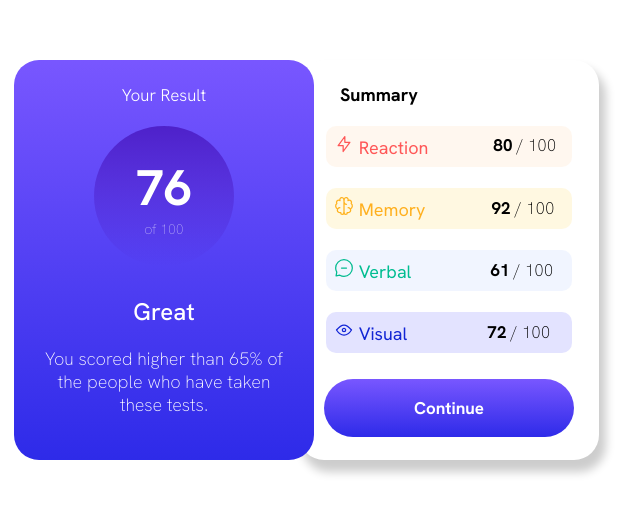
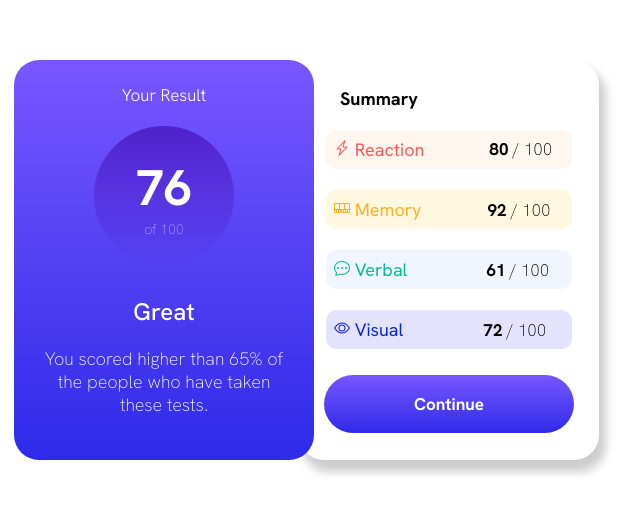
Before and after one commit to VictorWest/Frontend-Model1, a plain HTML site: page index.html in a window 1280 px wide. Shown: the part 148-662 px from the top of the page, 341-981 px from the left. Drawn offline with Linux system fonts and the light colour scheme.

Commit message:
Add files via upload

```diff
--- a/index.html
+++ b/index.html
@@ -28,25 +28,35 @@
    <p>Summary</p>
    <div class="Reaction">
     <div class="hash">
-      <p id="b"><img src="./icon-reaction.svg" height="20"> Reaction </p>
+      <p id="b"><svg xmlns="http://www.w3.org/2000/svg" width="16" height="16" fill="currentColor" class="bi bi-lightning-charge" viewBox="0 0 16 16">
+        <path d="M11.251.068a.5.5 0 0 1 .227.58L9.677 6.5H13a.5.5 0 0 1 .364.843l-8 8.5a.5.5 0 0 1-.842-.49L6.323 9.5H3a.5.5 0 0 1-.364-.843l8-8.5a.5.5 0 0 1 .615-.09zM4.157 8.5H7a.5.5 0 0 1 .478.647L6.11 13.59l5.732-6.09H9a.5.5 0 0 1-.478-.647L9.89 2.41 4.157 8.5z"/>
+      </svg> Reaction </p>
       <div class="orios1"></p><span><b>80</b> / 100</span></p></div>
     </div>
    </div><br>
    <div class="Memory">
     <div class="hash">
-      <p id="c"><img src="./icon-memory.svg" height="20"> Memory </p>
+      <p id="c"><svg xmlns="http://www.w3.org/2000/svg" width="16" height="16" fill="currentColor" class="bi bi-memory" viewBox="0 0 16 16">
+        <path d="M1 3a1 1 0 0 0-1 1v8a1 1 0 0 0 1 1h4.586a1 1 0 0 0 .707-.293l.353-.353a.5.5 0 0 1 .708 0l.353.353a1 1 0 0 0 .707.293H15a1 1 0 0 0 1-1V4a1 1 0 0 0-1-1H1Zm.5 1h3a.5.5 0 0 1 .5.5v4a.5.5 0 0 1-.5.5h-3a.5.5 0 0 1-.5-.5v-4a.5.5 0 0 1 .5-.5Zm5 0h3a.5.5 0 0 1 .5.5v4a.5.5 0 0 1-.5.5h-3a.5.5 0 0 1-.5-.5v-4a.5.5 0 0 1 .5-.5Zm4.5.5a.5.5 0 0 1 .5-.5h3a.5.5 0 0 1 .5.5v4a.5.5 0 0 1-.5.5h-3a.5.5 0 0 1-.5-.5v-4ZM2 10v2H1v-2h1Zm2 0v2H3v-2h1Zm2 0v2H5v-2h1Zm3 0v2H8v-2h1Zm2 0v2h-1v-2h1Zm2 0v2h-1v-2h1Zm2 0v2h-1v-2h1Z"/>
+      </svg> Memory </p>
       <div class="orios2"><p><span><b>92</b> / 100</span></p></div>
     </div>
    </div><br>
    <div class="Verbal">
     <div class="hash">
-      <p id="d"><img src="./icon-verbal.svg" height="20"> Verbal</p>
+      <p id="d"><svg xmlns="http://www.w3.org/2000/svg" width="16" height="16" fill="currentColor" class="bi bi-chat-dots" viewBox="0 0 16 16">
+        <path d="M5 8a1 1 0 1 1-2 0 1 1 0 0 1 2 0zm4 0a1 1 0 1 1-2 0 1 1 0 0 1 2 0zm3 1a1 1 0 1 0 0-2 1 1 0 0 0 0 2z"/>
+        <path d="m2.165 15.803.02-.004c1.83-.363 2.948-.842 3.468-1.105A9.06 9.06 0 0 0 8 15c4.418 0 8-3.134 8-7s-3.582-7-8-7-8 3.134-8 7c0 1.76.743 3.37 1.97 4.6a10.437 10.437 0 0 1-.524 2.318l-.003.011a10.722 10.722 0 0 1-.244.637c-.079.186.074.394.273.362a21.673 21.673 0 0 0 .693-.125zm.8-3.108a1 1 0 0 0-.287-.801C1.618 10.83 1 9.468 1 8c0-3.192 3.004-6 7-6s7 2.808 7 6c0 3.193-3.004 6-7 6a8.06 8.06 0 0 1-2.088-.272 1 1 0 0 0-.711.074c-.387.196-1.24.57-2.634.893a10.97 10.97 0 0 0 .398-2z"/>
+      </svg> Verbal</p>
       <div class="orios3"><p><span><b>61</b> / 100</span></p></div>
     </div>
    </div><br>
    <div class="Visual">
     <div class="hash">
-      <p id="e"><img src="./icon-visual.svg" height="20"> Visual</p>
+      <p id="e"><svg xmlns="http://www.w3.org/2000/svg" width="16" height="16" fill="currentColor" class="bi bi-eye" viewBox="0 0 16 16">
+        <path d="M16 8s-3-5.5-8-5.5S0 8 0 8s3 5.5 8 5.5S16 8 16 8zM1.173 8a13.133 13.133 0 0 1 1.66-2.043C4.12 4.668 5.88 3.5 8 3.5c2.12 0 3.879 1.168 5.168 2.457A13.133 13.133 0 0 1 14.828 8c-.058.087-.122.183-.195.288-.335.48-.83 1.12-1.465 1.755C11.879 11.332 10.119 12.5 8 12.5c-2.12 0-3.879-1.168-5.168-2.457A13.134 13.134 0 0 1 1.172 8z"/>
+        <path d="M8 5.5a2.5 2.5 0 1 0 0 5 2.5 2.5 0 0 0 0-5zM4.5 8a3.5 3.5 0 1 1 7 0 3.5 3.5 0 0 1-7 0z"/>
+      </svg> Visual</p>
       <div class="orios4"><p><span><b>72</b> / 100</span></p></div>
     </div>
    </div><br>
```
